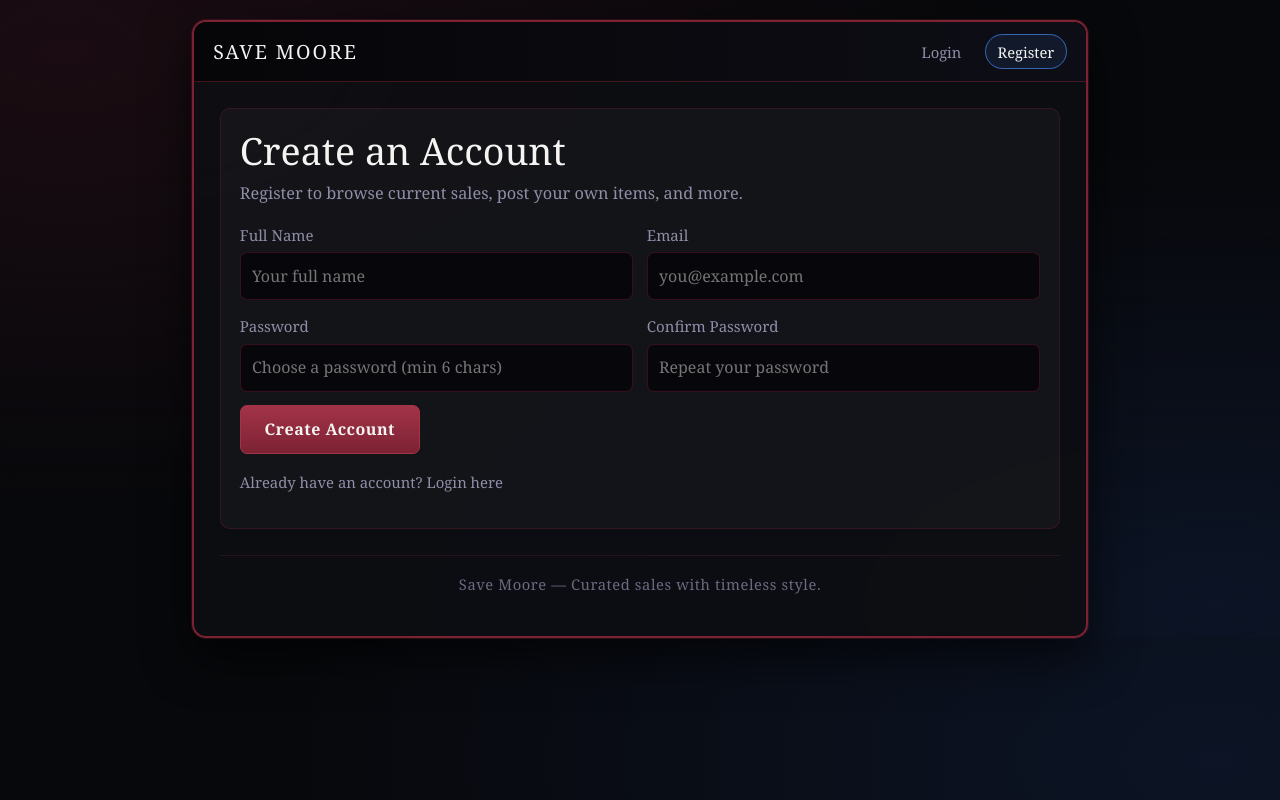
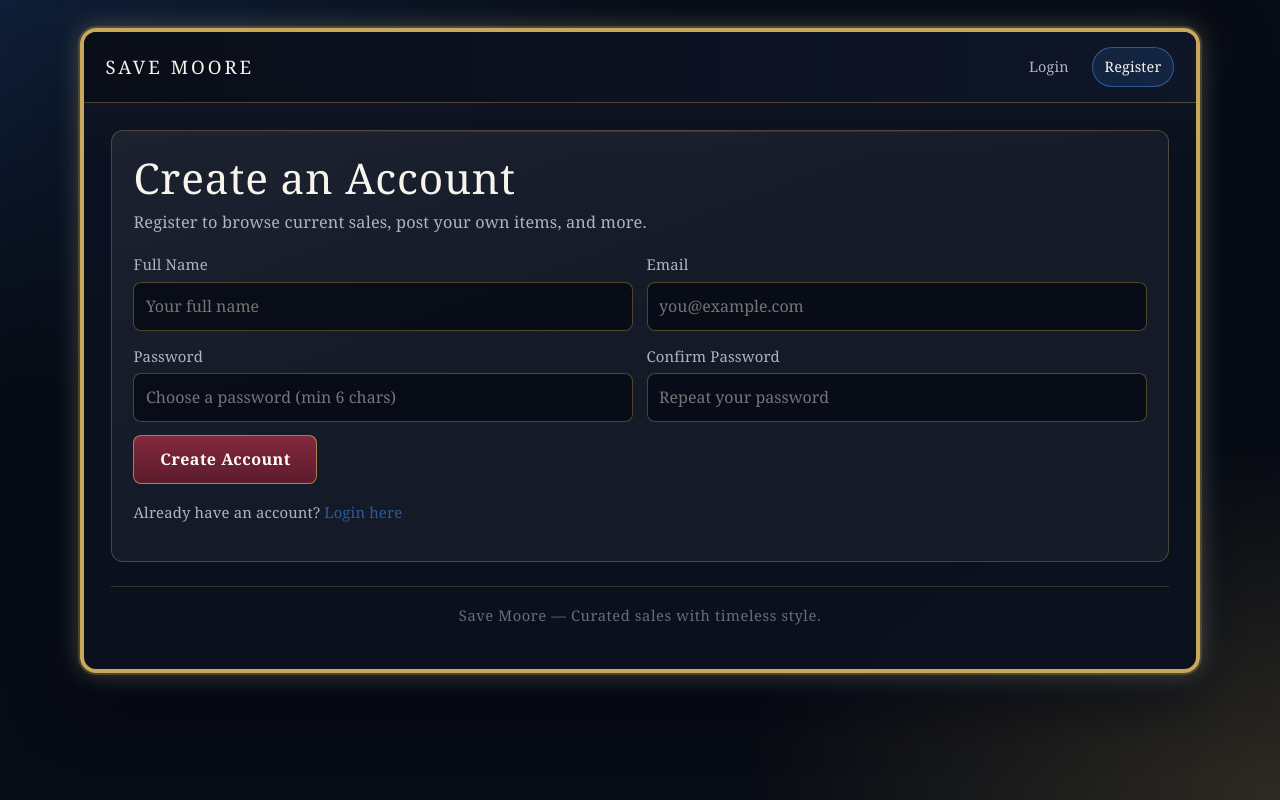
Before and after one commit to AmberVilord/SaveMoore, a plain HTML site: page register.html in a window 1280 px wide. Drawn offline with Linux system fonts and the light colour scheme.

Commit message:
Refactor sales page: remove unused section and update styles for consistency

```diff
--- a/register.html
+++ b/register.html
@@ -49,7 +49,7 @@
         </form>
         <p style="margin-top:1rem;color:var(--text-muted);font-size:0.93rem;">
           Already have an account?
-          <a href="login.html" style="color:var(--gold-soft);text-decoration:none;">Login here</a>
+          <a href="login.html" style="color:var(--blue-soft);text-decoration:none;">Login here</a>
         </p>
       </section>
 
--- a/styles.css
+++ b/styles.css
@@ -1,218 +1,250 @@
-/* ─────────────────────────────────────────────────────────────
-   Save Moore — Color Palette
-   Black · White · Grey · Blue · Burgundy
-───────────────────────────────────────────────────────────── */
+/* Save Moore — Elegant Yard Sale Theme
+   Palette: Black · White · Grey · Blue · Burgundy */
 :root {
-  --bg:              #07080b;
-  --panel:           rgba(13, 14, 19, 0.94);
-  --panel-soft:      rgba(255, 255, 255, 0.03);
-  --text-main:       #f0eeea;
-  --text-muted:      #8e8ea8;
-  --white:           #f5f4f2;
-  --grey:            #3c3c48;
-  --grey-light:      #6a6a80;
-  --burgundy:        #7c2233;
-  --burgundy-soft:   #a33348;
-  --burgundy-faint:  rgba(124, 34, 51, 0.20);
-  --blue:            #264f8c;
-  --blue-soft:       #3568b4;
-  --blue-faint:      rgba(38, 79, 140, 0.18);
+  --bg: #070b14;
+  --panel: rgba(12, 17, 32, 0.94);
+  --panel-soft: rgba(255, 255, 255, 0.03);
+  --text-main: #f2efe7;
+  --text-muted: #b1b2c8;
+  --white: #f7f4ec;
+  --grey: #3c3c48;
+  --grey-light: #6a6a80;
+  --burgundy: #8b2a3f;
+  --burgundy-soft: #b6435d;
+  --burgundy-faint: rgba(139, 42, 63, 0.16);
+  --blue: #1d3f73;
+  --blue-soft: #2b5aa0;
+  --blue-faint: rgba(43, 90, 160, 0.22);
+  --gold: #c8a85a;
+  --gold-soft: #e0c889;
+  --gold-faint: rgba(200, 168, 90, 0.2);
 }
 
 * { box-sizing: border-box; }
 
-html, body {
+html,
+body {
   margin: 0;
-  padding: 0;
-  font-family: "Georgia", "Times New Roman", serif;
-  color: var(--text-main);
-  background:
-    radial-gradient(ellipse at 5%  5%,  #1a0c12 0%, transparent 55%),
-    radial-gradient(ellipse at 95% 95%, #0c1425 0%, transparent 55%),
-    var(--bg);
   min-height: 100%;
 }
 
 body {
+  padding: 0 clamp(1rem, 4.2vw, 2.2rem);
+  font-family: "Georgia", "Times New Roman", serif;
+  color: var(--text-main);
   line-height: 1.65;
-  padding: 0 2in;
+  letter-spacing: 0.01em;
+  background:
+    radial-gradient(1200px 700px at 0% 0%, rgba(30, 67, 122, 0.34), transparent 56%),
+    radial-gradient(1000px 650px at 100% 100%, rgba(200, 168, 90, 0.2), transparent 54%),
+    var(--bg);
 }
 
-/* ── Shell (gold-trimmed box — now burgundy-trimmed) ─────────── */
 .site-shell {
-  max-width: 1100px;
-  margin: 1.25rem auto 2.5rem;
-  background: var(--panel);
-  border: 2px solid var(--burgundy);
-  border-radius: 14px;
+  max-width: 1120px;
+  margin: clamp(1.1rem, 2.2vw, 1.8rem) auto 2.4rem;
+  border: 4px solid var(--gold);
+  border-radius: 16px;
+  background:
+    linear-gradient(180deg, rgba(255, 255, 255, 0.035), transparent 20%),
+    var(--panel);
   box-shadow:
-    0 0 0 1px rgba(124, 34, 51, 0.30),
-    0 18px 48px rgba(0, 0, 0, 0.65);
+    0 0 0 2px rgba(200, 168, 90, 0.24),
+    0 0 24px rgba(200, 168, 90, 0.32),
+    0 0 46px rgba(43, 90, 160, 0.22),
+    0 24px 64px rgba(3, 7, 16, 0.62);
   overflow: hidden;
-  backdrop-filter: blur(4px);
+  backdrop-filter: blur(5px);
 }
 
-/* ── Navigation ─────────────────────────────────────────────── */
 .top-nav {
   position: sticky;
   top: 0;
-  z-index: 10;
-  background: linear-gradient(90deg, rgba(6,6,9,0.98), rgba(14,14,22,0.97));
-  border-bottom: 1px solid rgba(124, 34, 51, 0.50);
-  padding: 0.85rem 1.2rem;
+  z-index: 20;
+  padding: 0.95rem 1.35rem;
   display: flex;
   align-items: center;
   justify-content: space-between;
   gap: 1rem;
   flex-wrap: wrap;
+  background:
+    linear-gradient(90deg, rgba(9, 13, 24, 0.96), rgba(14, 22, 40, 0.95));
+  border-bottom: 1px solid rgba(200, 168, 90, 0.34);
 }
 
 .brand {
-  font-size: 1.22rem;
-  letter-spacing: 0.1em;
+  margin: 0;
+  color: var(--white);
+  font-size: 1.16rem;
   text-transform: uppercase;
-  color: var(--white);
-  margin: 0;
+  letter-spacing: 0.16em;
   white-space: nowrap;
 }
 
 .nav-links {
+  margin: 0;
+  padding: 0;
   list-style: none;
   display: flex;
-  gap: 0.7rem;
-  padding: 0;
-  margin: 0;
+  gap: 0.62rem;
   flex-wrap: wrap;
 }
 
 .nav-links a {
+  display: inline-block;
   text-decoration: none;
   color: var(--text-muted);
-  padding: 0.42rem 0.72rem;
   border: 1px solid transparent;
   border-radius: 999px;
-  font-size: 0.92rem;
-  transition: all 0.2s ease;
+  padding: 0.43rem 0.75rem;
+  font-size: 0.9rem;
+  transition: color 0.2s ease, border-color 0.2s ease, background 0.2s ease;
 }
 
 .nav-links a:hover,
 .nav-links a:focus-visible,
 .nav-links a.active {
-  border-color: var(--blue-soft);
+  outline: none;
   color: var(--white);
-  outline: none;
+  border-color: rgba(53, 104, 180, 0.78);
   background: var(--blue-faint);
 }
 
-/* ── Content area ────────────────────────────────────────────── */
 .content {
-  padding: 1.6rem;
+  padding: clamp(1.2rem, 2.1vw, 1.85rem);
   display: grid;
-  gap: 1.2rem;
+  gap: 1.05rem;
 }
 
 .section-card {
-  background: var(--panel-soft);
-  border: 1px solid rgba(124, 34, 51, 0.32);
-  border-radius: 10px;
-  padding: 1.2rem;
+  position: relative;
+  border-radius: 12px;
+  border: 1px solid rgba(200, 168, 90, 0.3);
+  padding: clamp(1rem, 2.2vw, 1.35rem);
+  background:
+    linear-gradient(160deg, rgba(255, 255, 255, 0.04), rgba(255, 255, 255, 0.01) 48%),
+    var(--panel-soft);
 }
 
-/* ── Typography ─────────────────────────────────────────────── */
-h1, h2, h3 {
+.section-card::before {
+  content: "";
+  position: absolute;
+  left: 0.85rem;
+  right: 0.85rem;
+  top: 0;
+  height: 1px;
+  background: linear-gradient(90deg, transparent, rgba(53, 104, 180, 0.4), transparent);
+}
+
+h1,
+h2,
+h3 {
   margin-top: 0;
-  line-height: 1.2;
   color: var(--white);
   font-weight: 500;
+  line-height: 1.2;
 }
 
-h1 { font-size: clamp(1.85rem, 3vw, 2.35rem); margin-bottom: 0.4rem; }
-h2 { font-size: 1.45rem; }
-h3 { font-size: 1.08rem; }
+h1 {
+  margin-bottom: 0.38rem;
+  font-size: clamp(1.95rem, 3.35vw, 2.65rem);
+  letter-spacing: 0.02em;
+}
+
+h2 {
+  margin-bottom: 0.46rem;
+  font-size: clamp(1.35rem, 2.25vw, 1.72rem);
+}
+
+h3 {
+  margin-bottom: 0.2rem;
+  font-size: 1.07rem;
+}
+
+p {
+  margin-top: 0;
+  color: #dddbe5;
+}
 
 .subtitle {
   margin-top: 0;
   margin-bottom: 1rem;
+  max-width: 68ch;
   color: var(--text-muted);
   font-size: 1.02rem;
 }
 
-/* ── Listings grid ───────────────────────────────────────────── */
 .sales-grid {
+  margin-top: 0.8rem;
   display: grid;
+  gap: 0.9rem;
   grid-template-columns: repeat(auto-fit, minmax(210px, 1fr));
-  gap: 0.95rem;
-  margin-top: 0.85rem;
 }
 
 .sale-item {
-  border: 1px solid rgba(38, 79, 140, 0.28);
-  border-radius: 8px;
-  padding: 0.9rem;
-  background: rgba(255, 255, 255, 0.025);
-  transition: border-color 0.2s ease;
+  border-radius: 9px;
+  border: 1px solid rgba(43, 90, 160, 0.36);
+  padding: 0.88rem;
+  background: rgba(16, 23, 41, 0.7);
+  transition: transform 0.18s ease, border-color 0.2s ease, background 0.2s ease;
 }
 
 .sale-item:hover {
-  border-color: var(--blue-soft);
+  transform: translateY(-2px);
+  border-color: rgba(53, 104, 180, 0.82);
+  background: rgba(18, 27, 48, 0.9);
 }
 
-.sale-item h3 { margin-bottom: 0.3rem; }
-
 .price {
-  color: var(--burgundy-soft);
+  margin: 0.24rem 0;
+  font-size: 1.02rem;
   font-weight: 700;
-  font-size: 1.05rem;
-  margin: 0.25rem 0;
+  letter-spacing: 0.02em;
+  color: #d67a8e;
 }
 
-/* ── Forms ───────────────────────────────────────────────────── */
 form {
+  margin-top: 0.65rem;
   display: grid;
-  gap: 0.85rem;
-  margin-top: 0.65rem;
+  gap: 0.82rem;
 }
 
 .form-grid {
   display: grid;
+  gap: 0.82rem;
   grid-template-columns: repeat(auto-fit, minmax(220px, 1fr));
-  gap: 0.85rem;
 }
 
 label {
   display: block;
   margin-bottom: 0.3rem;
   color: var(--text-muted);
-  font-size: 0.94rem;
+  font-size: 0.93rem;
 }
 
 input,
 textarea,
 button {
+  font: inherit;
+  color: var(--text-main);
   width: 100%;
-  border-radius: 7px;
-  border: 1px solid rgba(124, 34, 51, 0.40);
-  background: rgba(4, 4, 8, 0.72);
-  color: var(--text-main);
-  font: inherit;
-  padding: 0.62rem 0.7rem;
+  border-radius: 8px;
+  border: 1px solid rgba(200, 168, 90, 0.36);
+  background: rgba(6, 10, 20, 0.82);
+  padding: 0.64rem 0.72rem;
+}
+
+input,
+textarea {
+  transition: border-color 0.2s ease, box-shadow 0.2s ease, background 0.2s ease;
 }
 
 input:focus,
 textarea:focus {
   outline: none;
-  border-color: var(--blue-soft);
-  box-shadow: 0 0 0 2px var(--blue-faint);
-}
-
-input::file-selector-button {
-  border: 1px solid var(--burgundy);
-  background: var(--burgundy-faint);
-  color: var(--text-main);
-  border-radius: 6px;
-  padding: 0.35rem 0.6rem;
-  margin-right: 0.55rem;
-  cursor: pointer;
+  border-color: rgba(53, 104, 180, 0.82);
+  box-shadow: 0 0 0 2px rgba(38, 79, 140, 0.24);
+  background: rgba(8, 13, 24, 0.95);
 }
 
 textarea {
@@ -220,49 +252,62 @@ textarea {
   resize: vertical;
 }
 
+input::file-selector-button {
+  margin-right: 0.55rem;
+  border-radius: 6px;
+  border: 1px solid var(--burgundy);
+  background: var(--burgundy-faint);
+  color: var(--text-main);
+  padding: 0.32rem 0.58rem;
+  cursor: pointer;
+}
+
 button {
   width: fit-content;
-  min-width: 180px;
+  min-width: 184px;
   cursor: pointer;
-  background: linear-gradient(180deg, var(--burgundy-soft), var(--burgundy));
-  border-color: var(--burgundy-soft);
-  color: var(--white);
+  color: #ffffff;
   font-weight: 600;
   letter-spacing: 0.03em;
-  transition: filter 0.2s ease, transform 0.15s ease;
+  border-color: rgba(200, 168, 90, 0.7);
+  background: linear-gradient(180deg, rgba(139, 42, 63, 0.95), rgba(95, 28, 44, 0.95));
+  transition: transform 0.15s ease, filter 0.2s ease;
 }
 
 button:hover,
 button:focus-visible {
-  filter: brightness(1.15);
+  outline: none;
   transform: translateY(-1px);
-  outline: none;
+  filter: brightness(1.13);
 }
 
-/* ── Misc ────────────────────────────────────────────────────── */
 .contact-list {
   margin: 0;
-  padding-left: 1.2rem;
+  padding-left: 1.15rem;
   color: var(--text-muted);
 }
 
-.contact-list li { margin-bottom: 0.4rem; }
+.contact-list li {
+  margin-bottom: 0.36rem;
+}
 
 .footer-note {
-  border-top: 1px solid rgba(124, 34, 51, 0.28);
-  margin-top: 0.4rem;
+  margin-top: 0.45rem;
+  border-top: 1px solid rgba(200, 168, 90, 0.22);
   padding-top: 1rem;
   color: var(--grey-light);
+  text-align: center;
   font-size: 0.92rem;
-  text-align: center;
   letter-spacing: 0.04em;
 }
 
-/* ── Seller-only blocks (hidden by default; JS reveals for seller) ── */
-.seller-only { display: none; }
+.seller-only {
+  display: none;
+}
 
-/* ── Intro / Splash page ─────────────────────────────────────── */
+/* Intro / Splash */
 .intro-page {
+  padding: 0 1rem;
   min-height: 100vh;
   display: grid;
   place-items: center;
@@ -272,73 +317,75 @@ button:focus-visible {
 
 .intro-shell {
   text-align: center;
-  padding: 3rem 2.8rem;
-  border: 2px solid var(--burgundy);
-  border-radius: 14px;
-  background: rgba(8, 7, 10, 0.78);
+  border-radius: 16px;
+  border: 4px solid var(--gold);
+  padding: clamp(2.3rem, 4vw, 3.2rem) clamp(1.7rem, 4vw, 3.15rem);
+  background:
+    linear-gradient(180deg, rgba(255, 255, 255, 0.04), transparent 38%),
+    rgba(9, 14, 27, 0.9);
   box-shadow:
-    0 0 0 1px rgba(124, 34, 51, 0.38),
-    0 30px 80px rgba(0, 0, 0, 0.75);
+    0 0 0 2px rgba(200, 168, 90, 0.24),
+    0 0 26px rgba(200, 168, 90, 0.34),
+    0 0 50px rgba(43, 90, 160, 0.22),
+    0 24px 60px rgba(3, 7, 16, 0.58);
   transform: scale(1);
   transition: transform 1.2s ease, opacity 1.2s ease, filter 1.2s ease;
 }
 
 .intro-title {
-  margin: 0 0 0.2rem;
-  font-size: clamp(2.6rem, 6vw, 4.4rem);
-  letter-spacing: 0.08em;
+  margin: 0 0 0.25rem;
+  color: var(--white);
   text-transform: uppercase;
-  color: var(--white);
-  text-shadow: 0 2px 24px rgba(124, 34, 51, 0.55);
+  letter-spacing: 0.1em;
+  font-size: clamp(2.65rem, 6.2vw, 4.75rem);
+  text-shadow: 0 2px 24px rgba(124, 34, 51, 0.56);
 }
 
 .intro-tagline {
   display: block;
-  color: var(--text-muted);
-  font-size: 0.95rem;
-  letter-spacing: 0.18em;
+  margin-bottom: 2rem;
+  color: var(--gold-soft);
+  font-size: 0.92rem;
   text-transform: uppercase;
-  margin-bottom: 2rem;
+  letter-spacing: 0.19em;
 }
 
 .intro-login-link {
   display: inline-block;
-  padding: 0.68rem 1.5rem;
-  border: 1px solid var(--burgundy-soft);
+  text-decoration: none;
   border-radius: 999px;
-  text-decoration: none;
+  border: 1px solid rgba(163, 51, 72, 0.7);
   color: var(--white);
-  background: linear-gradient(180deg, var(--burgundy-soft), var(--burgundy));
-  font-size: 1rem;
+  background: linear-gradient(180deg, rgba(163, 51, 72, 0.95), rgba(124, 34, 51, 0.95));
+  padding: 0.7rem 1.56rem;
   letter-spacing: 0.06em;
   transition: transform 0.2s ease, filter 0.2s ease;
 }
 
 .intro-login-link:hover,
 .intro-login-link:focus-visible {
+  outline: none;
   transform: translateY(-2px);
-  filter: brightness(1.15);
-  outline: none;
+  filter: brightness(1.14);
 }
 
-/* ── Transition overlay ─────────────────────────────────────── */
 .screen-flash {
   position: fixed;
   inset: 0;
   pointer-events: none;
   opacity: 0;
+  transform: scale(1);
   background: radial-gradient(
     circle,
-    rgba(124, 34, 51, 0.65) 0%,
-    rgba(8, 6, 12, 0.95) 55%,
-    #000 100%
+    rgba(200, 168, 90, 0.38) 0%,
+    rgba(43, 90, 160, 0.32) 55%,
+    rgba(0, 0, 0, 0.92) 100%
   );
-  transform: scale(1);
   transition: opacity 1.2s ease, transform 1.2s ease;
 }
 
 .intro-page.transitioning .intro-shell {
-  transform: scale(1.25);
+  transform: scale(1.23);
   opacity: 0;
   filter: blur(8px);
 }
@@ -348,7 +395,17 @@ button:focus-visible {
   transform: scale(1.4);
 }
 
-/* ── Responsive ─────────────────────────────────────────────── */
-@media (max-width: 1050px) {
-  body { padding: 0 1rem; }
+@media (max-width: 900px) {
+  .top-nav {
+    padding: 0.88rem 1rem;
+  }
+
+  .content {
+    padding: 1rem;
+  }
+
+  .brand {
+    font-size: 1.02rem;
+    letter-spacing: 0.12em;
+  }
 }
```
Also changed, not shown: current-sales.html (+0 -1 lines).
